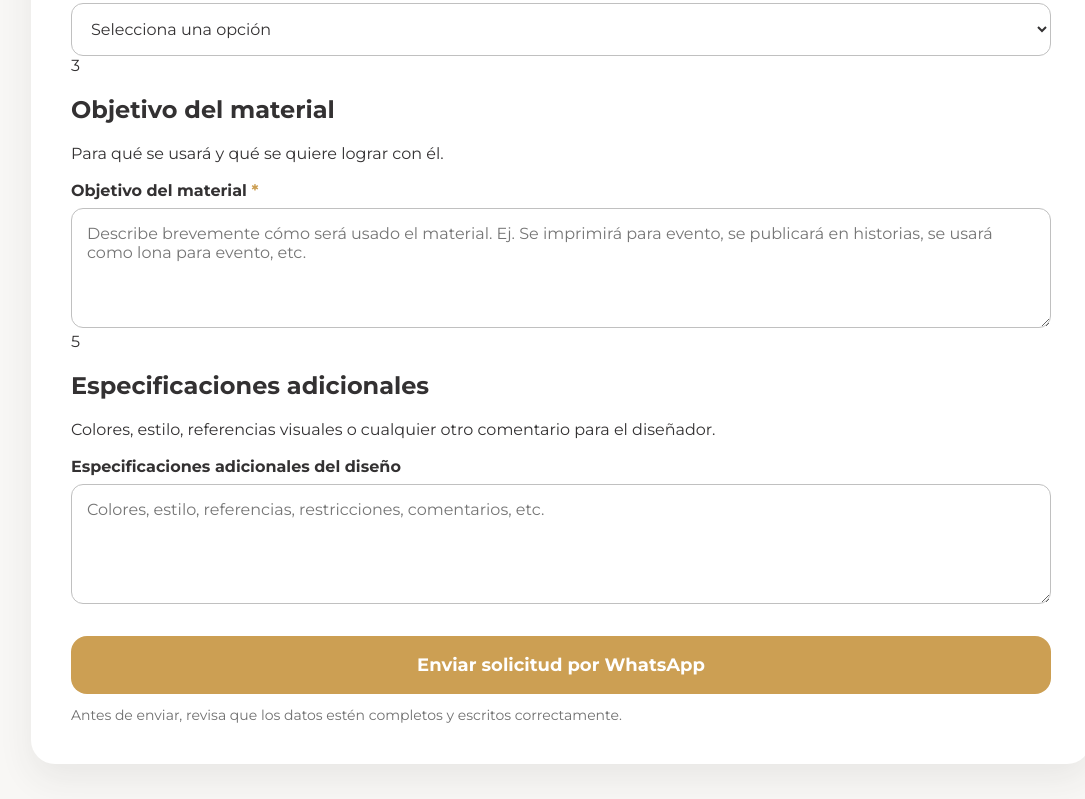
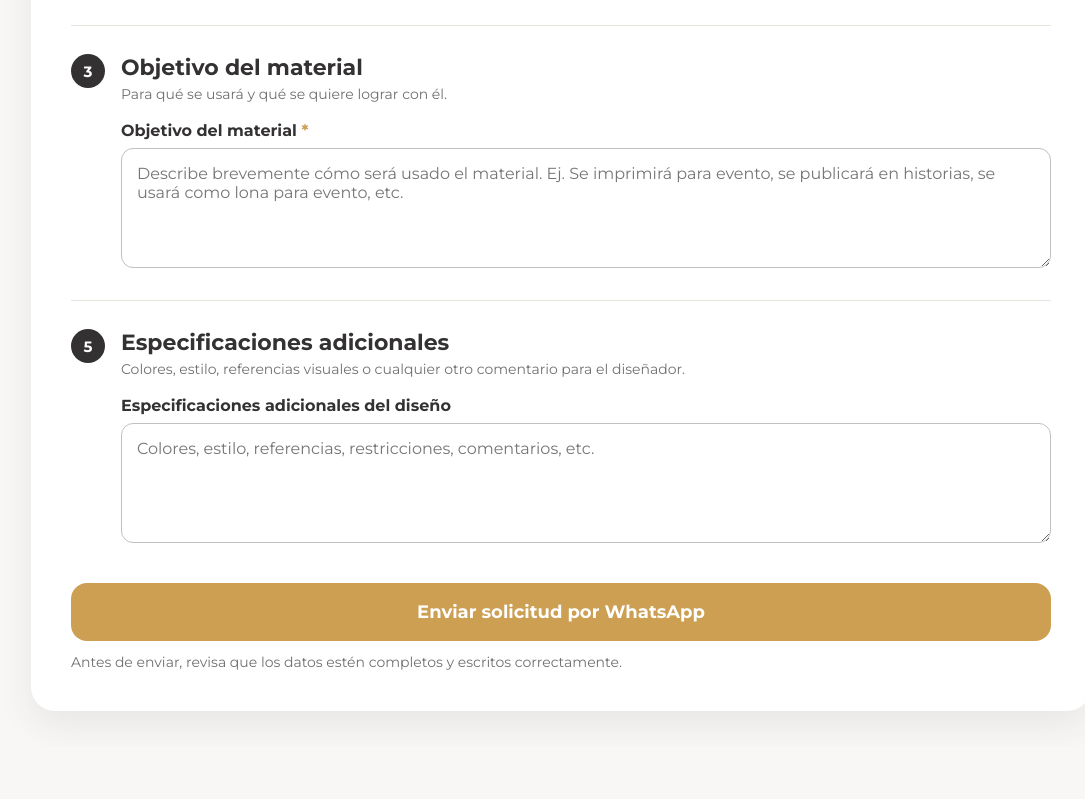
Before and after one commit to verenize/verenize-marketing-solicitudes, a plain HTML site: page index.html in a window 1280 px wide. Shown: the part 1138-1937 px from the top of the page, without its empty margins (79-1164 px from the left). After the commit the page ends 1884 px from the top, so only its background shows below. Drawn offline with Linux system fonts and the light colour scheme.

Commit message:
Update style.css

```diff
--- a/style.css
+++ b/style.css
@@ -44,6 +44,53 @@
 border-radius:24px;
 box-shadow:0 15px 35px rgba(51,49,50,.08);
 }
+
+/* --- Secciones del formulario --- */
+.form-section{
+padding:28px 0;
+border-bottom:1px solid #E7E3DD;
+}
+.form-section:first-child{
+padding-top:0;
+}
+.form-section:last-of-type{
+border-bottom:none;
+padding-bottom:8px;
+}
+.section-header{
+display:flex;
+align-items:flex-start;
+gap:16px;
+margin-bottom:6px;
+}
+.section-number{
+flex:0 0 auto;
+width:34px;
+height:34px;
+border-radius:50%;
+background:#333132;
+color:white;
+font-weight:700;
+font-size:15px;
+display:flex;
+align-items:center;
+justify-content:center;
+}
+.section-title{
+margin:0;
+font-size:22px;
+font-weight:700;
+color:#333132;
+}
+.section-desc{
+margin:4px 0 0;
+font-size:14px;
+color:#707070;
+}
+.section-body{
+margin-left:50px;
+}
+
 label{
 display:block;
 font-size:16px;
@@ -95,6 +142,9 @@
 border:1px solid #CDA787;
 border-radius:16px;
 }
+.event-box + .event-box{
+margin-top:22px;
+}
 .event-box h3{
 margin-top:0;
 color:#333132;
@@ -144,4 +194,10 @@
 font-size:16px;
 padding:16px;
 }
+.section-body{
+margin-left:0;
 }
+.section-header{
+gap:12px;
+}
+}
```
